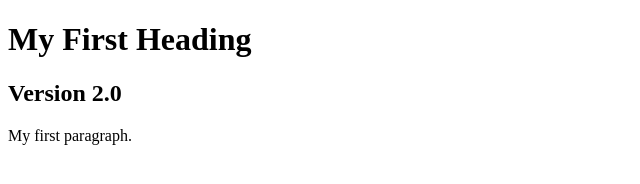
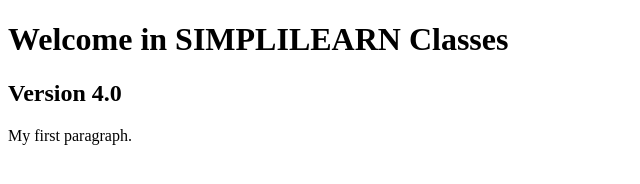
Before and after one commit to chisom1993/chisomgit2, a plain HTML site: page index.html in a window 1280 px wide. Shown: the whole page, without its empty margins (0-640 px from the left). Drawn offline with Linux system fonts and the light colour scheme.

```diff
--- a/index.html
+++ b/index.html
@@ -2,8 +2,8 @@
 <html>
 <body>
 
-<h1>My First Heading</h1>
-<h2>Version 2.0 </h2>
+<h1>Welcome in SIMPLILEARN Classes </h1>
+<h2>Version 4.0 </h2>
 <p>My first paragraph.</p>
 
 </body>
```
Also changed, not shown: contact.html (added, +9 -0 lines).
